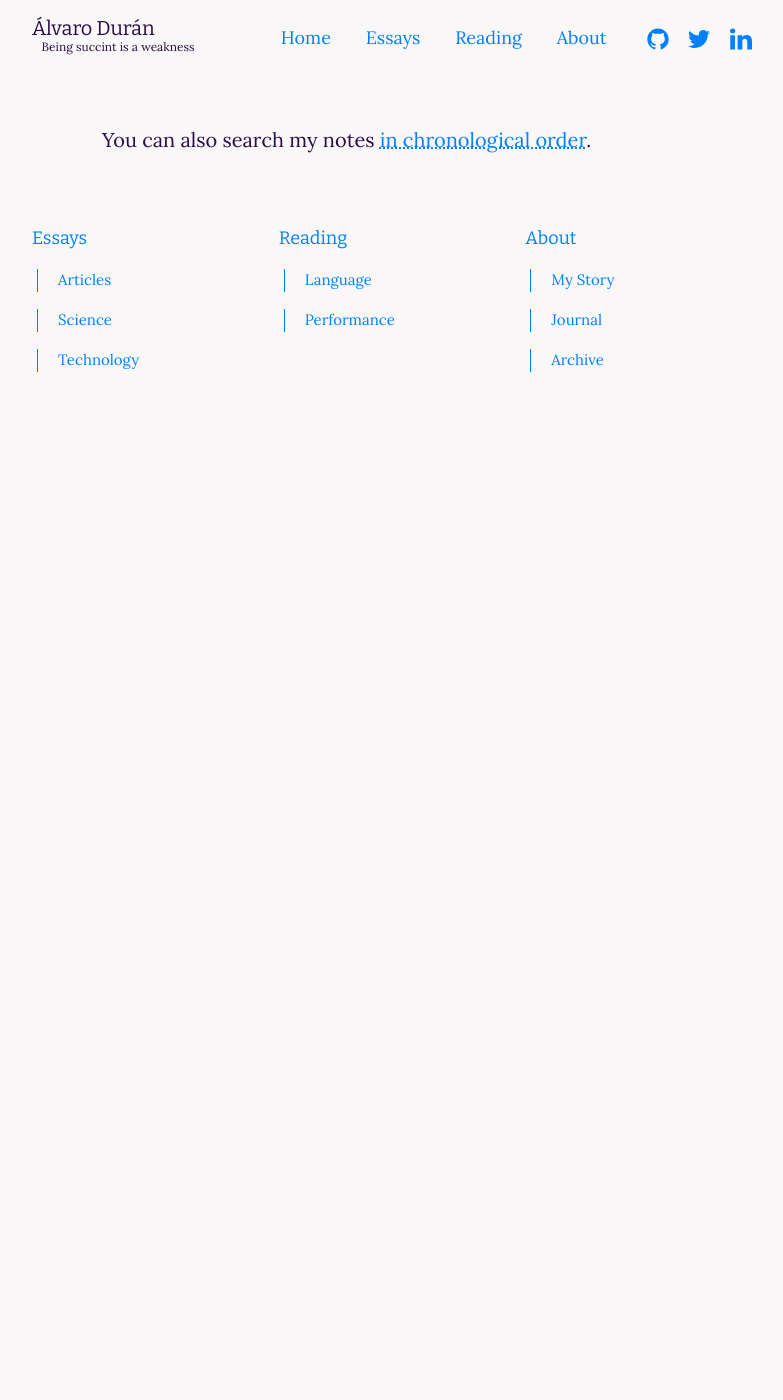
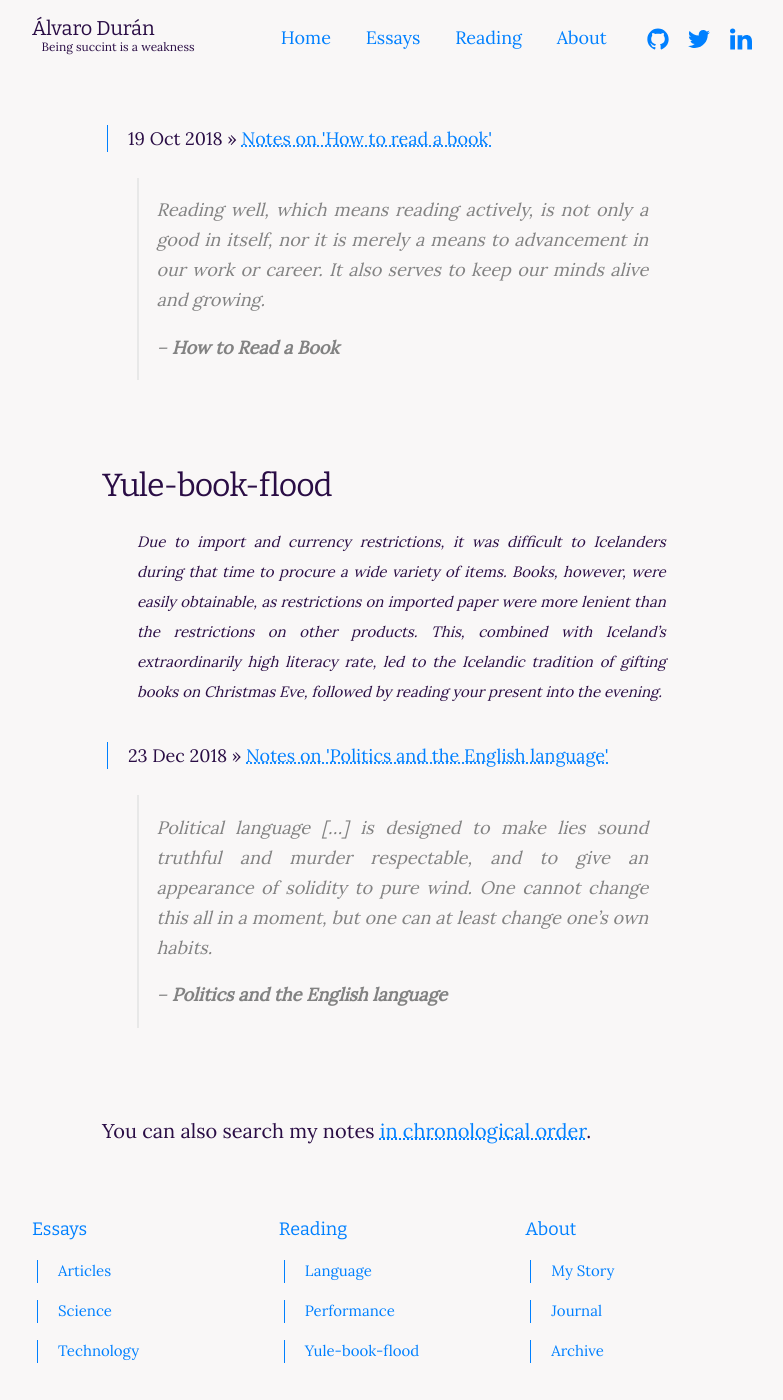
Before and after one commit to ohduran/ohduran.github.io, a Jekyll site: the page built from 02reading.md, in a window 1280 px wide and 1400 px high, scrolled down 2293 px. Shown: the whole window, without its empty margins (243-1026 px from the left). Built offline with Jekyll 4.4.1, drawn with Linux system fonts in a browser that asks for light colours; before the commit the page ends 2735 px from its top, so only the background shows below that; some of the changed text lies outside the part shown.

Commit message:
layout prepared for yule book flood

```diff
--- /dev/null
+++ b/_includes/yule-book-flood.md
@@ -0,0 +1 @@
+Due to import and currency restrictions, it was difficult to Icelanders during that time to procure a wide variety of items. Books, however, were easily obtainable, as restrictions on imported paper were more lenient than the restrictions on other products. This, combined with Iceland’s extraordinarily high literacy rate, led to the Icelandic tradition of gifting books on Christmas Eve, followed by reading your present into the evening.
--- a/_layouts/reading.html
+++ b/_layouts/reading.html
@@ -6,7 +6,14 @@ layout: page
 <div id="home">
 <ul class="posts">
   {% for tags in site.tags %}
-  <h2 class="post-title" id="brand-colored clean">{{ tags | first | capitalize }}</h2>
+  {% assign tag_name = tags | first | capitalize %}
+  <h2 class="post-title" id="brand-colored clean">{{ tag_name }}</h2>
+  {% if tag_name == 'Yule-book-flood'%}
+  <div class="excerpt">
+    {% capture yule_book_flood %}{% include yule-book-flood.md %}{% endcapture %}
+    {{ yule_book_flood | markdownify }}
+  </div>
+  {% endif %}
   <ul class="posts" id="spaced">
     {% for post in site.categories.booknotes %}
       {% for tag in post.tags %}
--- /dev/null
+++ b/_posts/2018-12-24-politics-and-the-english-language.md
@@ -0,0 +1,11 @@
+---
+layout: post
+title:  "Notes on 'Politics and the English language'"
+date:   2018-12-24 00:00:00 +0100
+categories: booknotes
+tags: language yule-book-flood
+permalink: /politics-and-the-english-language
+---
+> Political language [...] is designed to make lies sound truthful and murder respectable, and to give an appearance of solidity to pure wind. One cannot change this all in a moment, but one can at least change one's own habits.
+>
+> -- __Politics and the English language__
```
